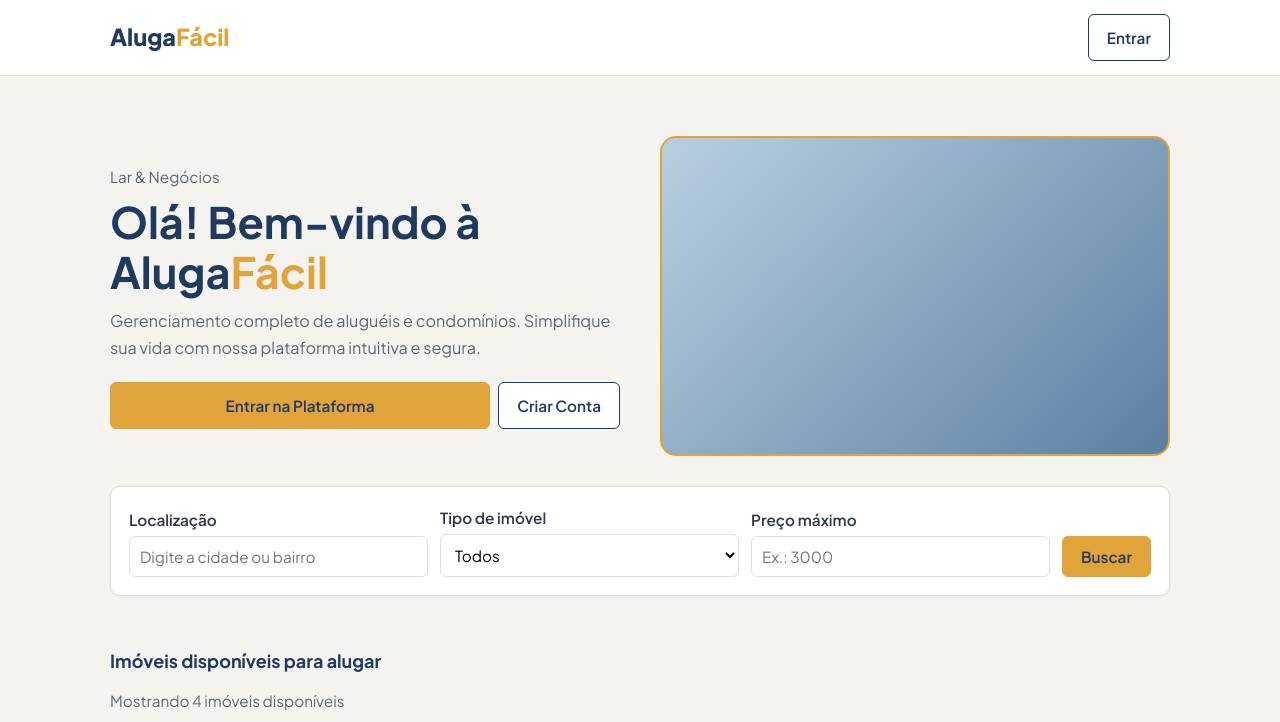
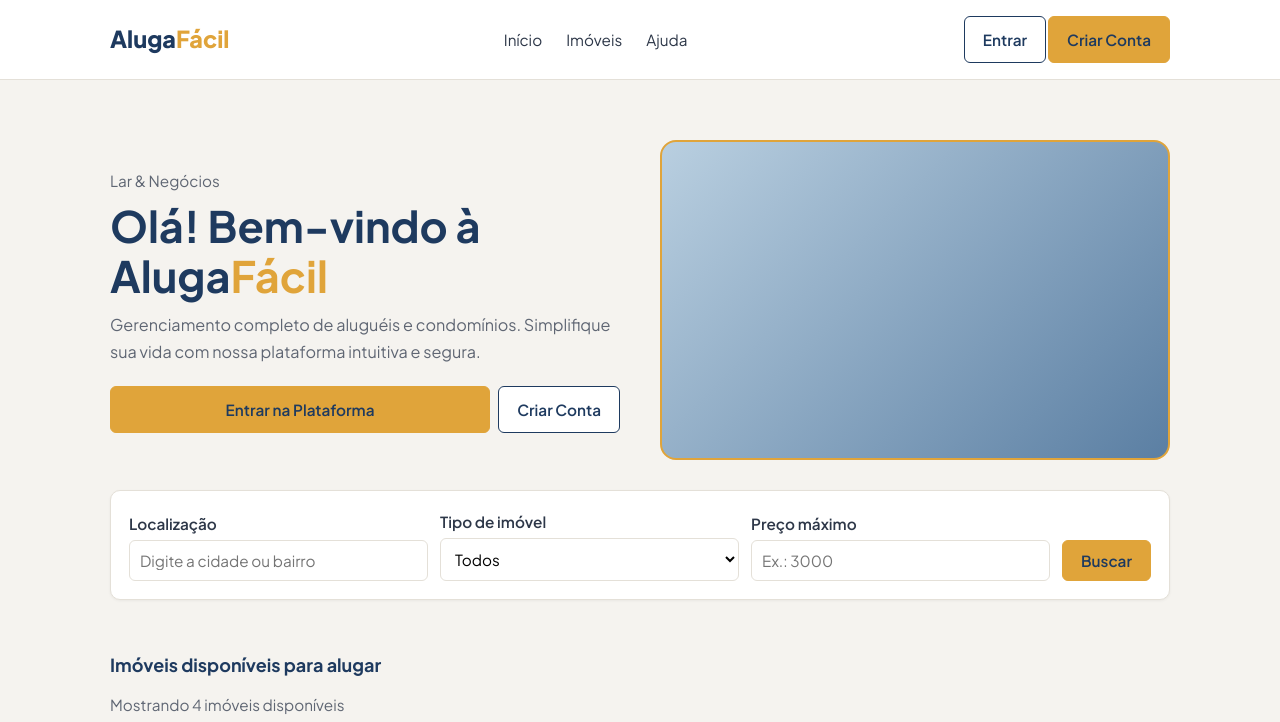
Before and after one commit to matheusfideles-stack/Back-End---AlugaFacil, a plain HTML site: page aluga-facil (3)/alugafacil/index.html in a window 1280 px wide. Shown: the top 722 px of the page. Drawn offline with Linux system fonts and the light colour scheme.

Commit message:
mexi na index

```diff
--- a/aluga-facil (3)/alugafacil/index.html
+++ b/aluga-facil (3)/alugafacil/index.html
@@ -14,9 +14,12 @@
 
 <body>
   <header class="topo">
-    <div class="topo-int">
-      <a class="logo" href="index.html">Aluga<span>Fácil</span></a>
-      <a class="btn" id="btn-sessao" href="login.html">Entrar</a>
+    <div class="topo-int estreito">
+      <a class="logo" class="ativo" href="index.html">Aluga<span>Fácil</span></a>
+      <nav class="menu"><a href="index.html">Início</a><a href="index.html#vitrine">Imóveis</a><a
+          href="ajuda.html">Ajuda</a></nav>
+      <div class="topo-acoes"><a class="btn" href="login.html" style="margin: 2px;">Entrar</a><a class="btn btn-ouro"
+          href="cadastro.html">Criar Conta</a></div>
     </div>
   </header>
   <main>
@@ -55,7 +58,8 @@
     <section class="faixa">
       <h2>Pronto para começar?</h2>
       <p>Junte-se a milhares de usuários que já confiam na Lar &amp; Negócios para gerenciar seus imóveis.</p>
-      <div class="acoes" style="justify-content:center"><a class="btn btn-ouro" href="login.html?aba=cadastro">Criar Conta
+      <div class="acoes" style="justify-content:center"><a class="btn btn-ouro" href="login.html?aba=cadastro">Criar
+          Conta
           Agora</a><a class="btn btn-claro" href="ajuda.html">Fale Conosco</a></div>
     </section>
   </main>
```
